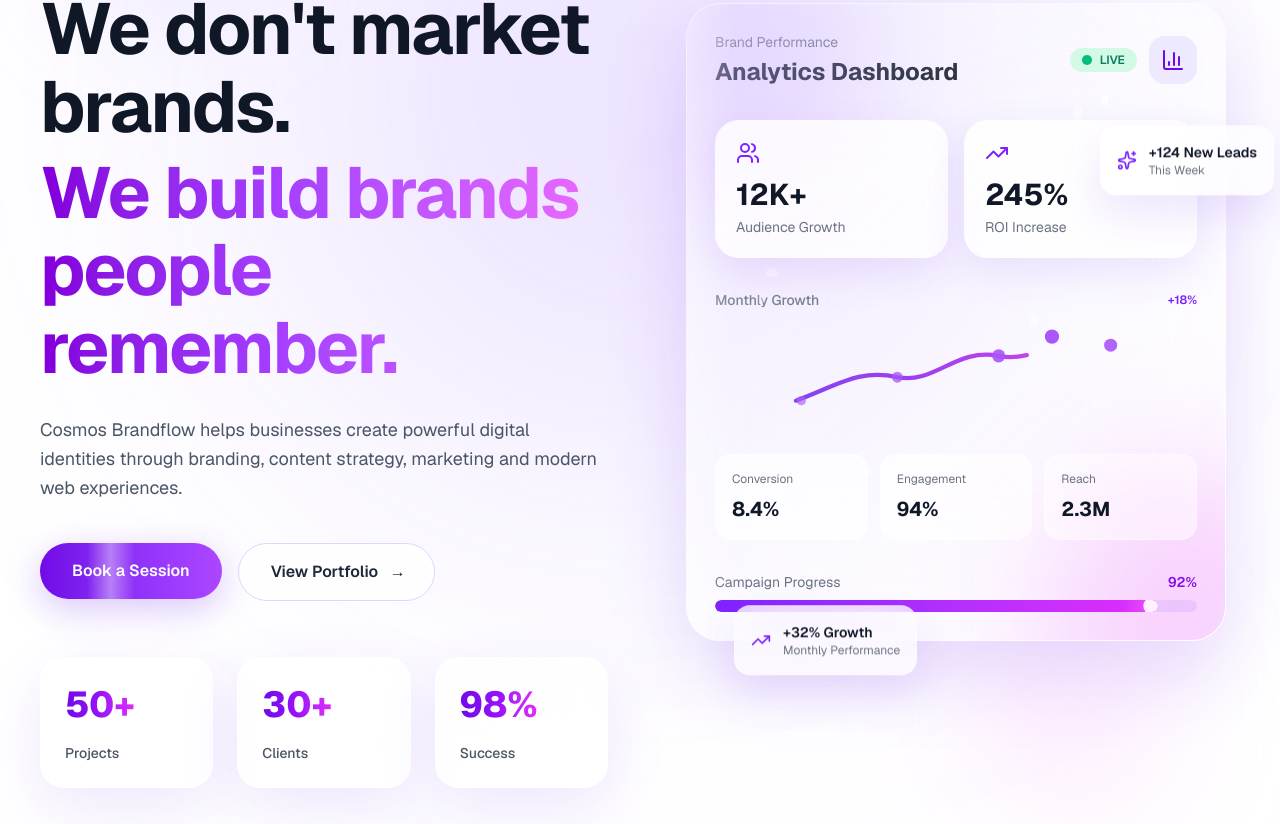
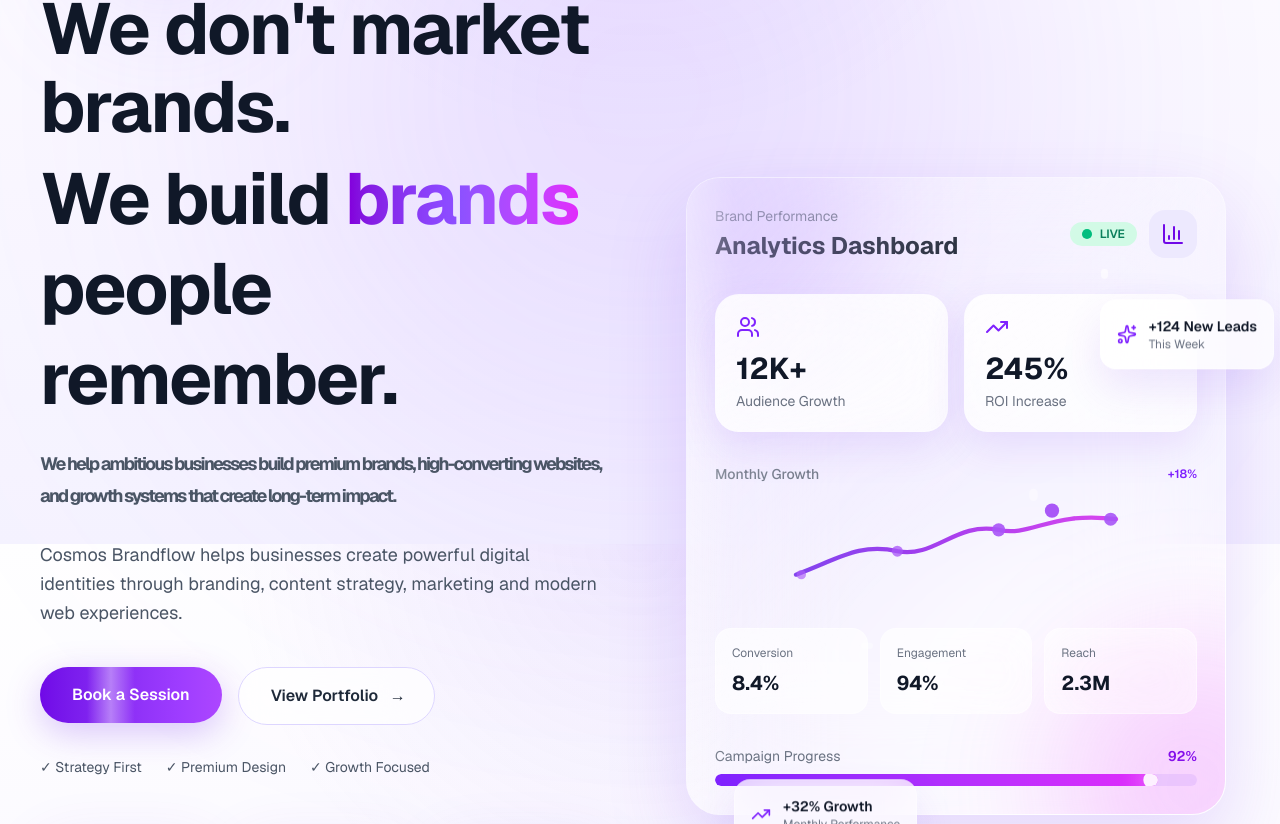
Before and after one commit to divyanshigupta1511/cosmos, a Next.js app: page / in a window 1280 px wide. Shown: the part 256-1080 px from the top of the page. Built offline with nearby package versions, Linux system fonts and the light colour scheme.

Commit message:
feat: improve hero UX and optimize performance

```diff
--- a/src/components/ui/HeroBackground.tsx
+++ b/src/components/ui/HeroBackground.tsx
@@ -40,7 +40,7 @@
           h-40
           w-40
           rounded-full
-          bg-violet-300/30
+          bg-violet-400/20
           blur-3xl
         "
       />
@@ -63,7 +63,7 @@
           h-52
           w-52
           rounded-full
-          bg-fuchsia-300/20
+          bg-fuchsia-400/15
           blur-3xl
         "
       />
@@ -85,7 +85,7 @@
           h-24
           w-24
           rounded-full
-          bg-purple-400/20
+          bg-purple-500/15
           blur-2xl
         "
       />
--- a/src/components/ui/HeroBadge.tsx
+++ b/src/components/ui/HeroBadge.tsx
@@ -29,7 +29,7 @@
       <Sparkles size={16} />
 
       <span>
-        Strategic Branding & Business Consultancy — India
+        Brand Strategy • Websites • Marketing • Automation
       </span>
     </motion.div>
   );
--- a/src/components/ui/HeroContent.tsx
+++ b/src/components/ui/HeroContent.tsx
@@ -47,22 +47,46 @@
 >
   We don't market brands.
 
+ <h1
+  className="
+    mt-2
+    text-5xl
+    font-bold
+    leading-tight
+    tracking-tight
+    text-gray-900
+    sm:text-6xl
+    lg:text-7xl
+  "
+>
+  We build{" "}
   <span
     className="
-      mt-2
-      block
       bg-gradient-to-r
       from-purple-700
-      via-purple-500
-      to-fuchsia-400
+      via-violet-500
+      to-fuchsia-500
       bg-clip-text
       text-transparent
     "
   >
-    We build brands
-    <br />
-    people remember.
+    brands
   </span>
+  <br />
+  people remember.
+</h1>
+  <p
+  className="
+    mt-6
+    max-w-xl
+    text-lg
+    leading-8
+    text-gray-600
+  "
+>
+  We help ambitious businesses build premium brands, high-converting
+  websites, and growth systems that create long-term impact.
+</p>
 </h1>
       <p
         className="
@@ -141,6 +165,13 @@
   </motion.span>
 </a>
       </div>
+      <div className="mt-8 flex flex-wrap gap-6 text-sm text-gray-600">
+  <span>✓ Strategy First</span>
+  <span>✓ Premium Design</span>
+  <span>✓ Growth Focused</span>
+</div>
+
+<HeroStats />
 
       <HeroStats />
     </motion.div>
--- a/src/components/ui/HeroDashboard.tsx
+++ b/src/components/ui/HeroDashboard.tsx
@@ -64,9 +64,8 @@
 }}
 
       whileHover={{
-        y: -8,
-        scale: 1.02,
-      }}
+    y:-4
+}}
       transition={{
         duration: 0.8,
         delay: 0.3,
@@ -107,7 +106,7 @@
       rotate: 360,
     }}
     transition={{
-      duration: 20,
+      duration: 35,
       repeat: Infinity,
       ease: "linear",
     }}
@@ -129,7 +128,7 @@
       rotate: -360,
     }}
     transition={{
-      duration: 25,
+      duration: 40,
       repeat: Infinity,
       ease: "linear",
     }}
@@ -186,7 +185,7 @@
         />
 
        {/* Floating Light Particles */}
-       {[...Array(10)].map((_, i) => (
+      {[...Array(4)].map((_, i) => (
   <motion.div
     key={i}
     animate={{
@@ -296,11 +295,8 @@
               initial={{ pathLength: 0 }}
               animate={{ pathLength: 1 }}
               transition={{
-                duration: 2,
-                repeat: Infinity,
-
-                repeatType: "reverse",
-              }}
+    duration:2,
+}}
             />
             {[
   [5, 70],
--- a/src/components/ui/HeroStats.tsx
+++ b/src/components/ui/HeroStats.tsx
@@ -19,7 +19,7 @@
 
 export default function HeroStats() {
   return (
-    <div className="mt-14 grid grid-cols-3 gap-6">
+    <div className="mt-12 grid grid-cols-3 gap-6">
       {stats.map((item) => (
         <StatCard
           key={item.label}
--- a/src/sections/Hero.tsx
+++ b/src/sections/Hero.tsx
@@ -11,19 +11,12 @@
   return (
     <section
       id="home"
-      className="
-        relative
-        overflow-hidden
-        bg-white
-        min-h-screen
-        scroll-mt-32
-      "
+      className="relative overflow-hidden"
     >
 
       <HeroBackground />
 
       <Container>
-
         <div
           className="
             relative
@@ -35,13 +28,12 @@
             pb-20
             md:pt-40
             md:pb-24
+            lg:grid-cols-2
             lg:gap-16
             lg:pt-44
             lg:pb-32
-    lg:grid-cols-2
           "
         >
-
           <HeroContent />
 
           <HeroDashboard />
```
Lines whose indentation alone changed are shown as unchanged.
